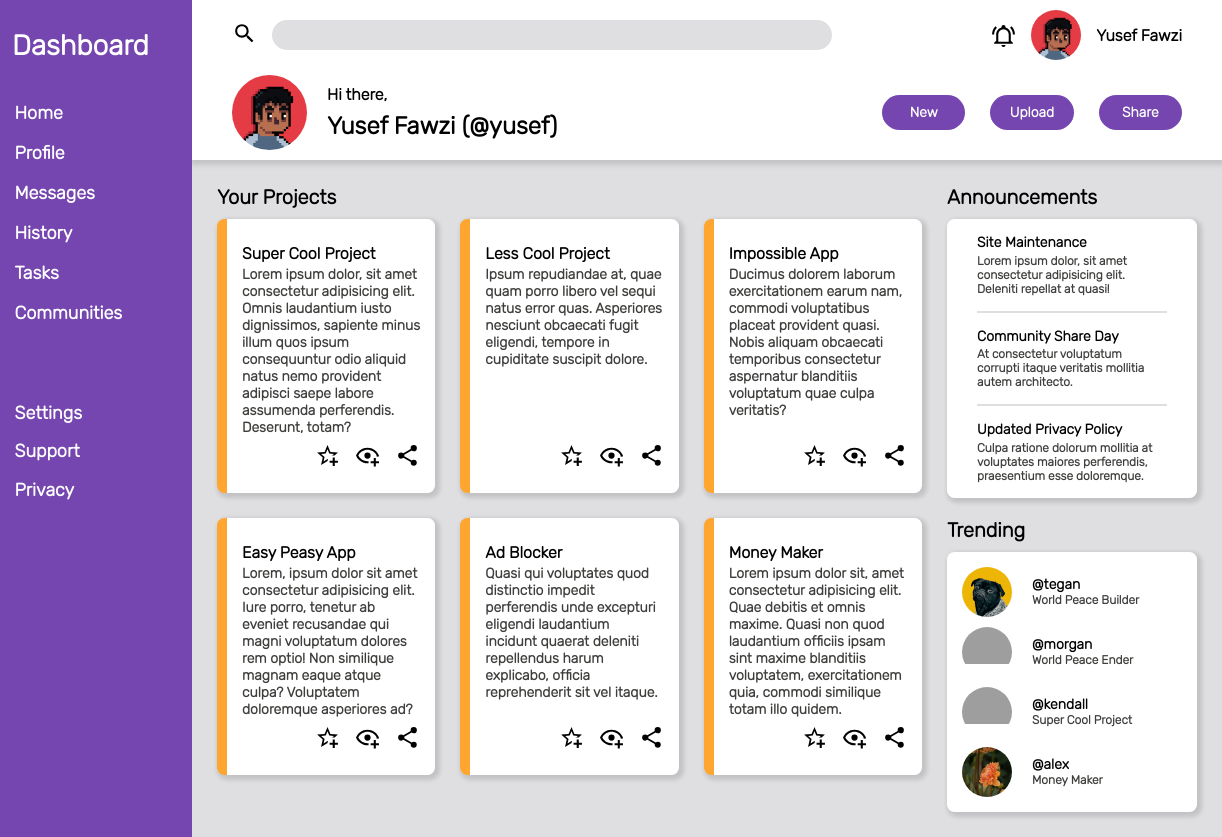
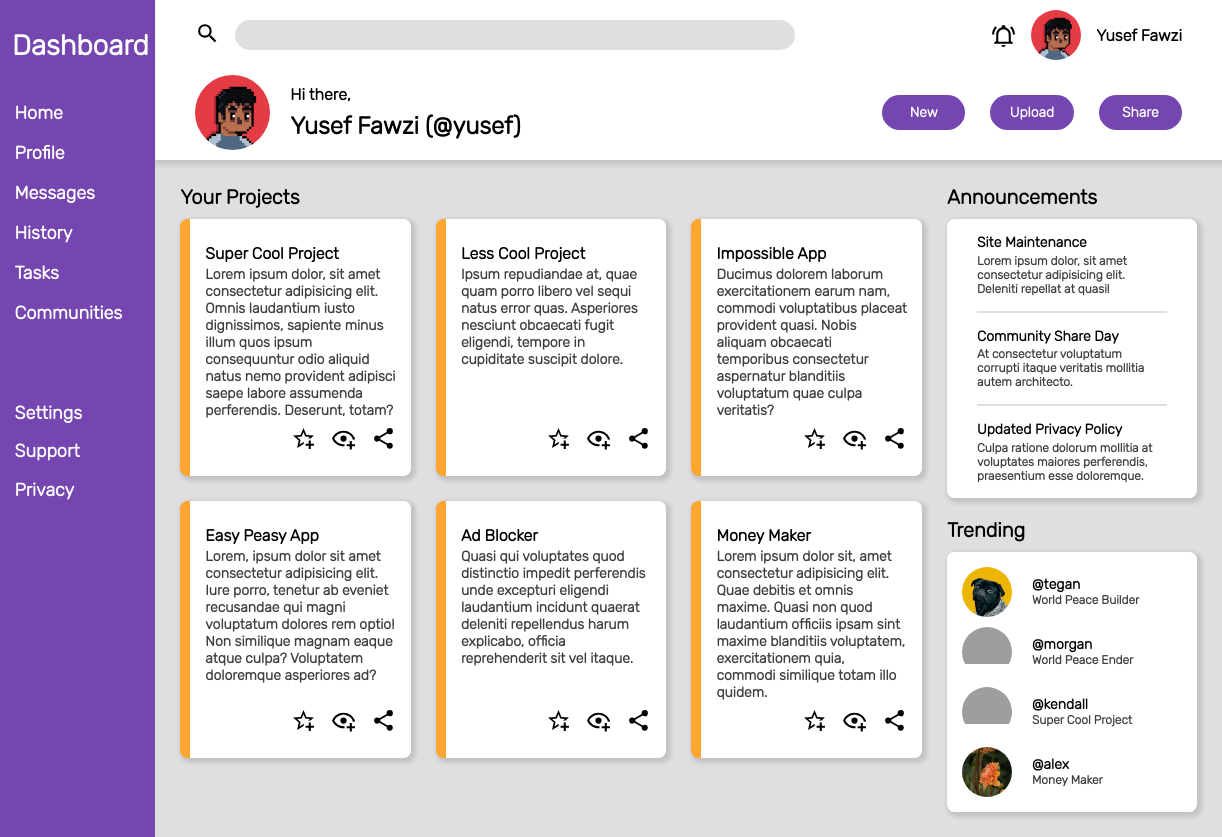
Before and after one commit to YousefDev145/admin-dashboard, a plain HTML site: page index.html in a window 1280 px wide. Shown: the full height of the page, 58-1280 px from the left. Drawn offline with Linux system fonts and the light colour scheme; grey boxes are pictures that could not be loaded; files whose address does not match are found by name.

Commit message:
Adjust sidebar length

```diff
--- a/style.css
+++ b/style.css
@@ -55,7 +55,7 @@ button {
 .layout {
     height: 100vh;
     display: grid;
-    grid-template-columns: 250px 1fr;
+    grid-template-columns: 1fr 5fr;
 }
 
 .sidebar {
```
